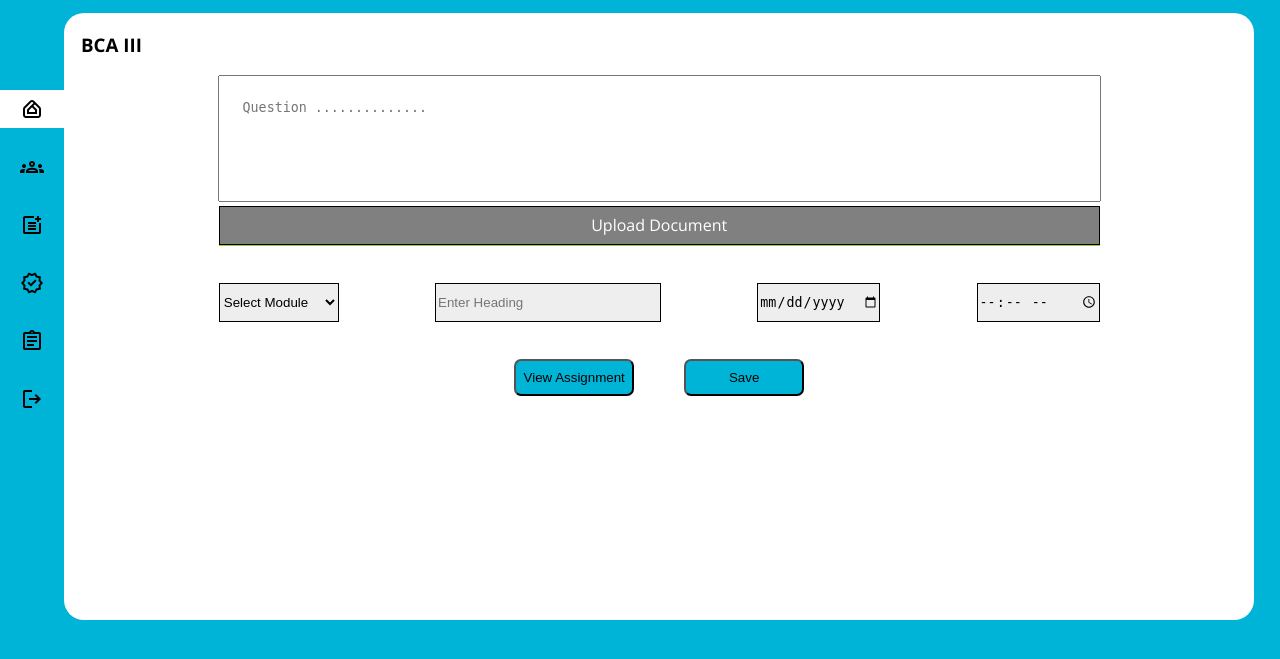
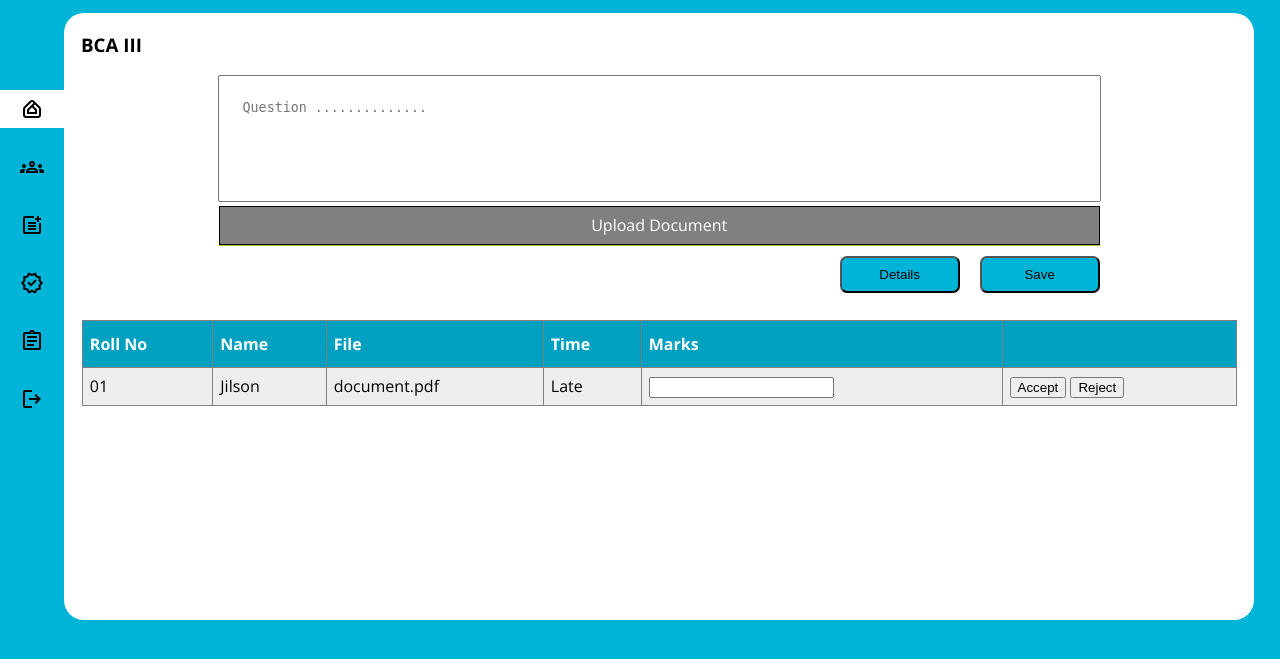
Before and after one commit to MatthewsM2/Online-Classroom-Management-System, a PHP site: page /Teacher_View/body.html in a window 1280 px wide. Shown: the top 659 px of the page. Run offline with PHP 8.4, Linux system fonts and the light colour scheme.

Commit message:
Assignment Completed [Solved:javascript issue]

```diff
--- a/Teacher_View/MainDiv5.css
+++ b/Teacher_View/MainDiv5.css
@@ -1,3 +1,6 @@
+.MainDiv5{
+    display: none;
+}
 .assignment-container{
     display: flex;
     flex-direction: column;
--- a/Teacher_View/body.html
+++ b/Teacher_View/body.html
@@ -16,7 +16,7 @@
     <link rel="stylesheet" href="MainDiv4.css">
     <link rel="stylesheet" href="toggleBtn.css">
     <link rel="stylesheet" href="MainDiv5.css">
-
+    <link rel="stylesheet" href="check-assignment.css">
 </head>
 
 <body>
@@ -402,6 +402,45 @@
             </div>
             </div>
         </div>
+        <div class="MainDiv check-assignment">
+            <h3 id="class-title">BCA III</h3>
+            <div class="assignment-container">
+            <textarea name="" id="text-area-assignment-question" class="text-area-assignment-question" placeholder="Question .............."></textarea>
+            <div class="assignment-arrage-div"><label for="assignment-input-document-ori" id="assignment-file-label" class="assignment-file-upload">Upload Document</label><input type="file" name="" id="assignment-input-document-ori"></div>
+            <div class="check-assignment-btns-container">
+            <input type="button" class="assignment-bts" value="Details">
+            <input type="button" class="assignment-bts" value="Save">
+            </div>
+            <table id="StudentTable">
+                <tr>
+                    <th>Roll No</th>
+                    <th>Name</th>
+                    <th>File</th>
+                    <th>Time</th>
+                    <th>Marks</th>
+                    <th></th>
+                </tr>
+                <tr>
+                    <td>01</td>
+                    <td>Jilson</td>
+                    <td>document.pdf</td>
+                    <td>Late</td>
+                    <td>
+                        <input type="text">
+                    </td>
+                    <td>
+                        <input type="button" value="Accept">
+                        <input type="button" value="Reject">
+                    </td>
+                </tr>
+
+
+
+
+            </table>
+
+
+        </div>
     </div>
     </div>
 </body>
--- /dev/null
+++ b/Teacher_View/check-assignment.css
@@ -0,0 +1,8 @@
+.check-assignment-btns-container{
+    margin-top: 10px;
+    display: flex;
+    gap: 20px;
+    width:74%;
+    align-self: center;
+    justify-content: end;
+}
--- a/Teacher_View/fileSelect.js
+++ b/Teacher_View/fileSelect.js
@@ -28,7 +28,7 @@
 const labelInputBtn=document.getElementById("assignment-file-label");
 oriInputBtn.addEventListener("change",function(){
   if(oriInputBtn.value){
-    labelInputBtn.innerHTML = hideFilebtn.value.match(/[\/\\]([\w\d\s\.\-\(\)]+)$/);
+    labelInputBtn.innerHTML = oriInputBtn.value.match(/[\/\\]([\w\d\s\.\-\(\)]+)$/)[1];
   }
   else{
     labelInputBtn.innerHTML ="Upload Document";
```
